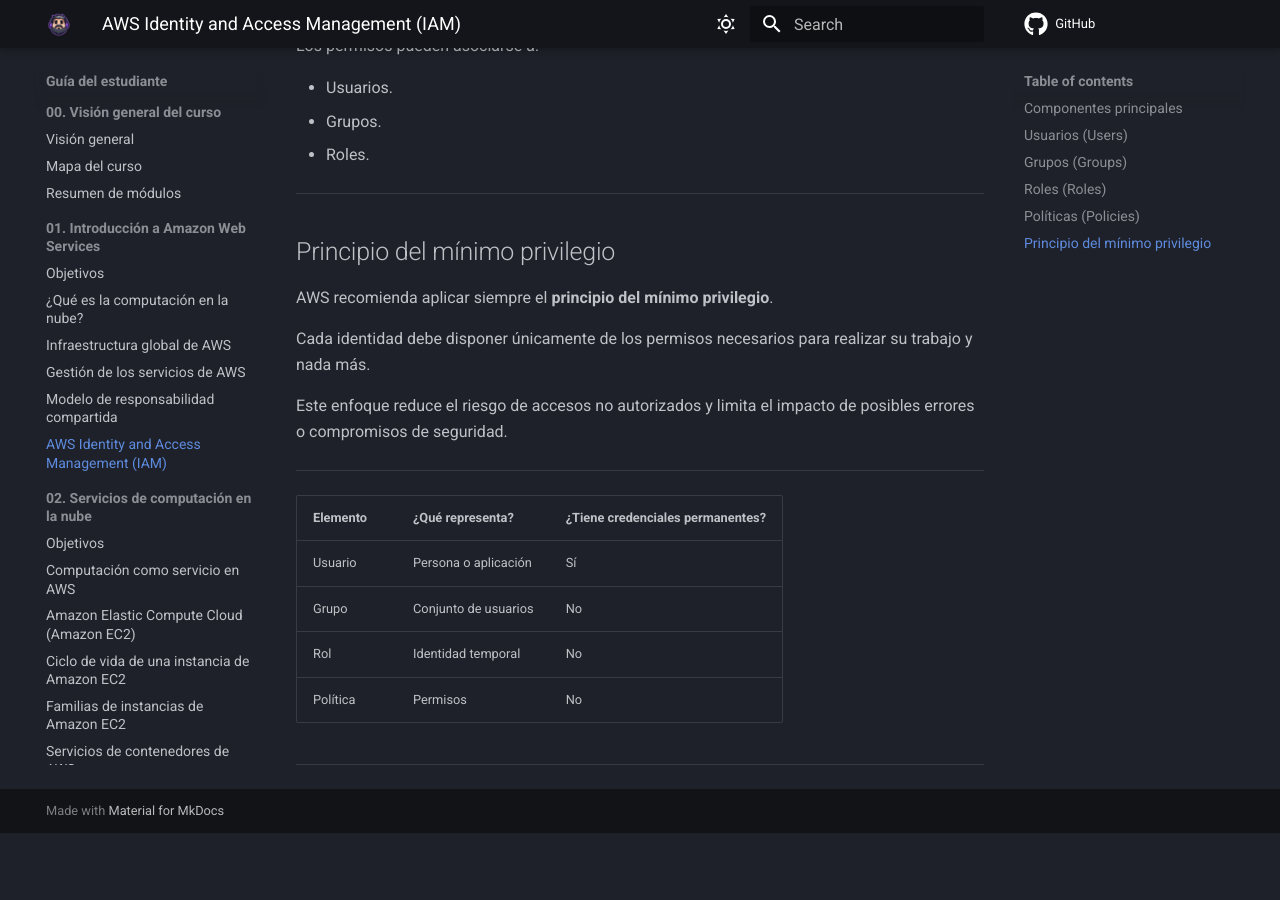
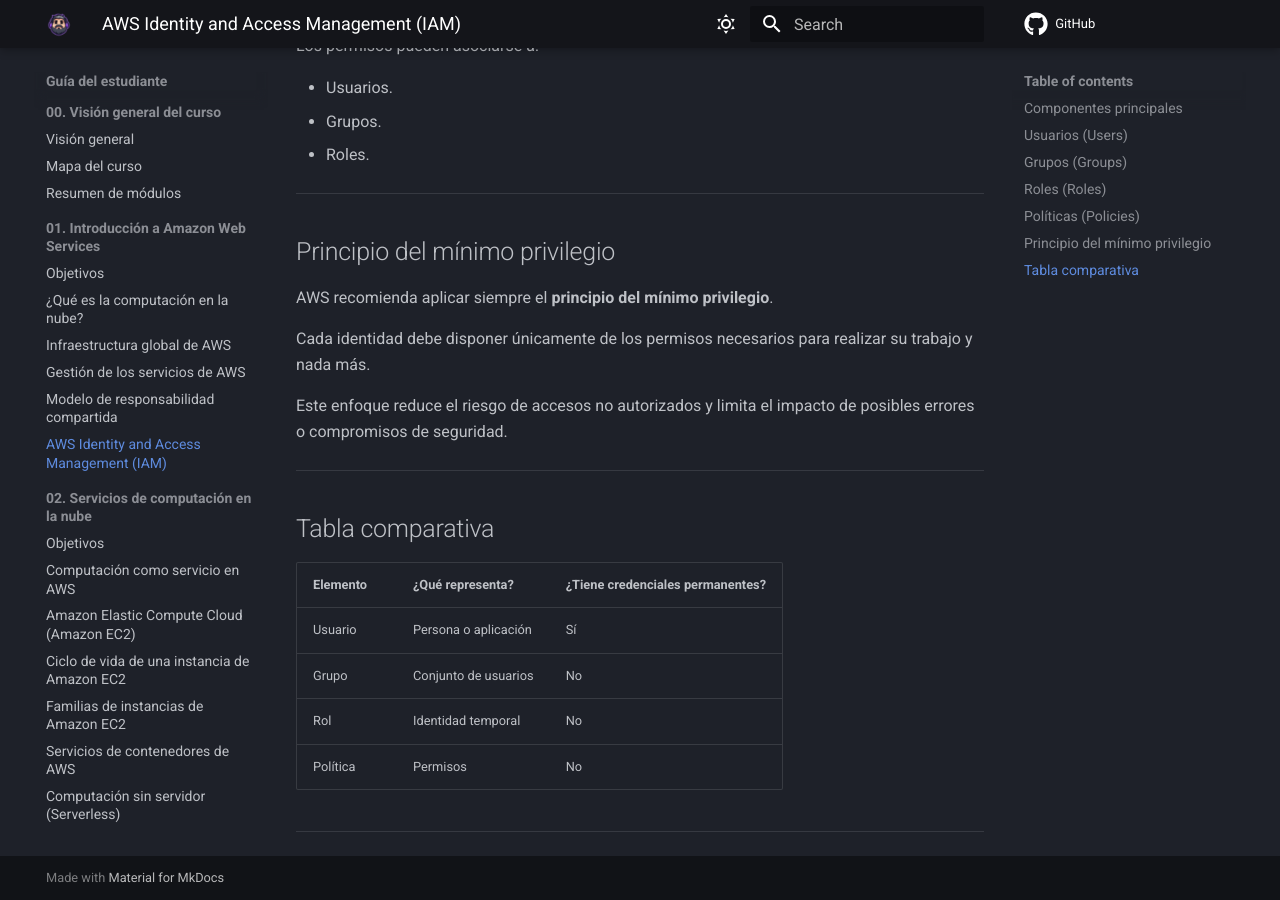
Before and after one commit to seguidodoblado/aws-technical-essentials, an MkDocs documentation site: the page built from docs/guia-del-estudiante/01-Introduccion-a-amazon-web-services/01-5-iam.md, in a window 1280 px wide and 900 px high, scrolled down 1892 px. Built offline with MkDocs 1.6.1 and Material for MkDocs 9.7.7, drawn with Linux system fonts in a browser that asks for light colours; comment, search, counter and statistics services are not loaded; before the commit the page ends 2725 px from its top, so only the background shows below that.

Commit message:
Mejora menor

```diff
--- a/docs/guia-del-estudiante/01-Introduccion-a-amazon-web-services/01-5-iam.md
+++ b/docs/guia-del-estudiante/01-Introduccion-a-amazon-web-services/01-5-iam.md
@@ -89,6 +89,8 @@ Este enfoque reduce el riesgo de accesos no autorizados y limita el impacto de p
 
 ---
 
+## Tabla comparativa
+
 | Elemento | ¿Qué representa?     | ¿Tiene credenciales permanentes? |
 | -------- | -------------------- | -------------------------------- |
 | Usuario  | Persona o aplicación | Sí                               |
```
